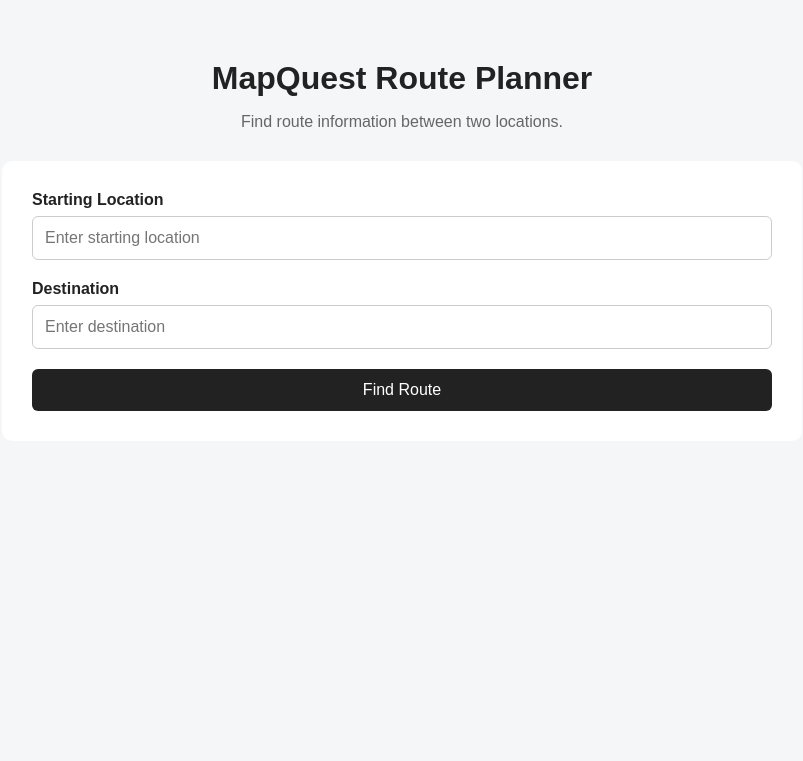
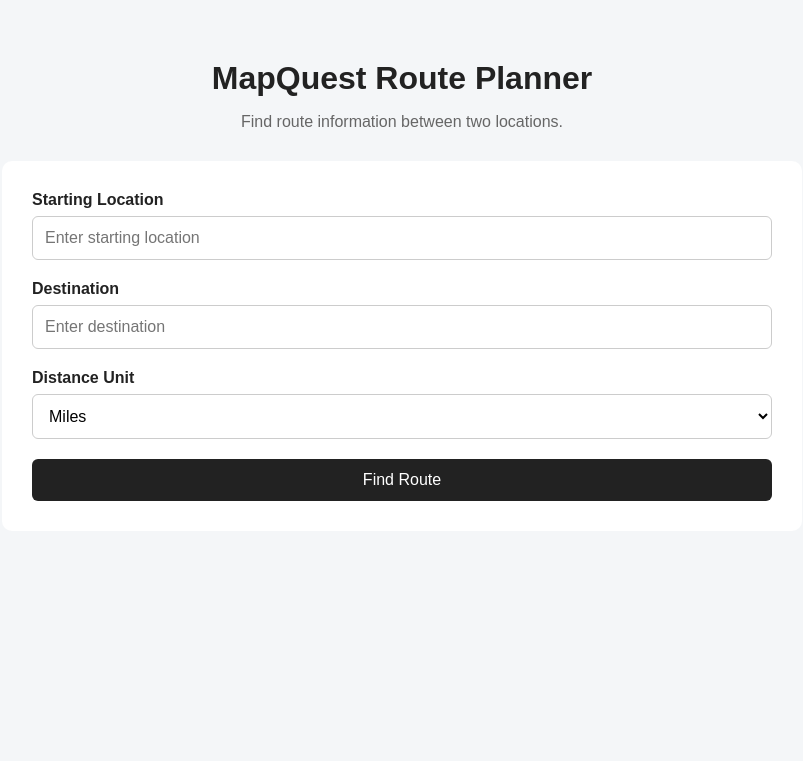
Before and after one commit to ksndrsantos/MapQuest_NAMIKAHAEL-SOLUTIONS, a Flask app: page / in a window 1280 px wide. Shown: the top 761 px of the page, without its empty margins (238-1041 px from the left). Run offline with Flask 3, Linux system fonts and the light colour scheme.

Commit message:
Update route planner interface

```diff
--- a/frontend/static/style.css
+++ b/frontend/static/style.css
@@ -28,6 +28,7 @@
     color: #666;
 }
 
+/* Route input card */
 .route-card {
     background-color: white;
     padding: 30px;
@@ -44,12 +45,14 @@
     font-weight: bold;
 }
 
-input {
+input,
+select {
     width: 100%;
     padding: 12px;
     border: 1px solid #ccc;
     border-radius: 6px;
     font-size: 16px;
+    background-color: white;
 }
 
 button {
@@ -66,3 +69,53 @@
 button:hover {
     opacity: 0.85;
 }
+
+/* Route results section */
+.route-results {
+    margin-top: 30px;
+}
+
+/* Route summary */
+.summary-card {
+    background-color: white;
+    padding: 25px;
+    border-radius: 10px;
+    margin-bottom: 20px;
+}
+
+.summary-card h2 {
+    margin-top: 0;
+}
+
+.summary-item {
+    margin: 10px 0;
+}
+
+/* Directions */
+.directions-card {
+    background-color: white;
+    padding: 25px;
+    border-radius: 10px;
+}
+
+.directions-card h2 {
+    margin-top: 0;
+}
+
+.directions-list {
+    padding-left: 25px;
+}
+
+.directions-list li {
+    margin-bottom: 12px;
+    line-height: 1.5;
+}
+
+/* Error message */
+.error-message {
+    background-color: white;
+    padding: 20px;
+    border-radius: 10px;
+    margin-top: 20px;
+    font-weight: bold;
+}
--- a/frontend/templates/index.html
+++ b/frontend/templates/index.html
@@ -21,12 +21,17 @@
             <p>Find route information between two locations.</p>
         </header>
 
+        <!-- Route input section -->
         <section class="route-card">
 
-            <form>
+            <form id="route-form">
 
+                <!-- Starting location -->
                 <div class="form-group">
-                    <label for="origin">Starting Location</label>
+                    <label for="origin">
+                        Starting Location
+                    </label>
+
                     <input
                         type="text"
                         id="origin"
@@ -35,8 +40,12 @@
                     >
                 </div>
 
+                <!-- Destination -->
                 <div class="form-group">
-                    <label for="destination">Destination</label>
+                    <label for="destination">
+                        Destination
+                    </label>
+
                     <input
                         type="text"
                         id="destination"
@@ -45,6 +54,19 @@
                     >
                 </div>
 
+                <!-- Distance unit -->
+                <div class="form-group">
+                    <label for="unit">
+                        Distance Unit
+                    </label>
+
+                    <select id="unit" name="unit">
+                        <option value="m">Miles</option>
+                        <option value="k">Kilometers</option>
+                    </select>
+                </div>
+
+                <!-- Submit button -->
                 <button type="submit">
                     Find Route
                 </button>
@@ -53,7 +75,18 @@
 
         </section>
 
+        <!-- Route results will appear here -->
+        <section
+            id="route-results"
+            class="route-results"
+        ></section>
+
     </main>
+
+    <!-- JavaScript for frontend-backend communication -->
+    <script
+        src="{{ url_for('static', filename='script.js') }}"
+    ></script>
 
 </body>
 </html>
```
